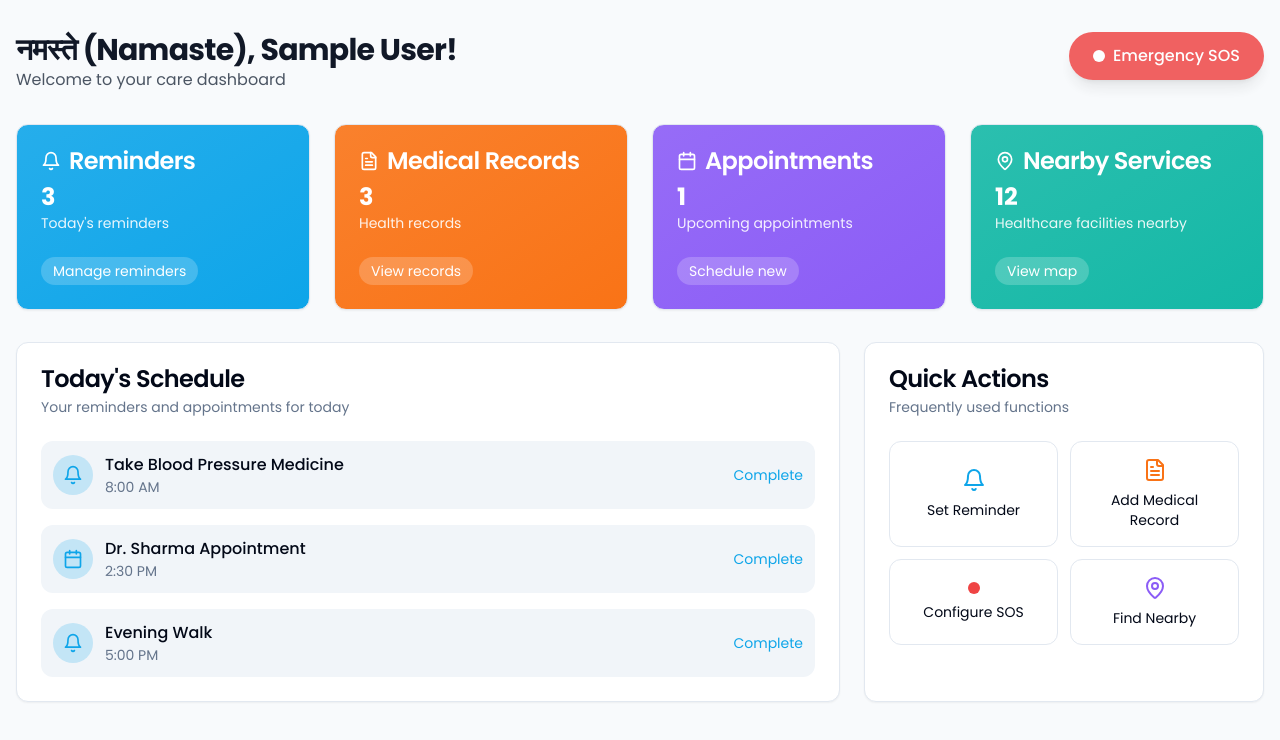
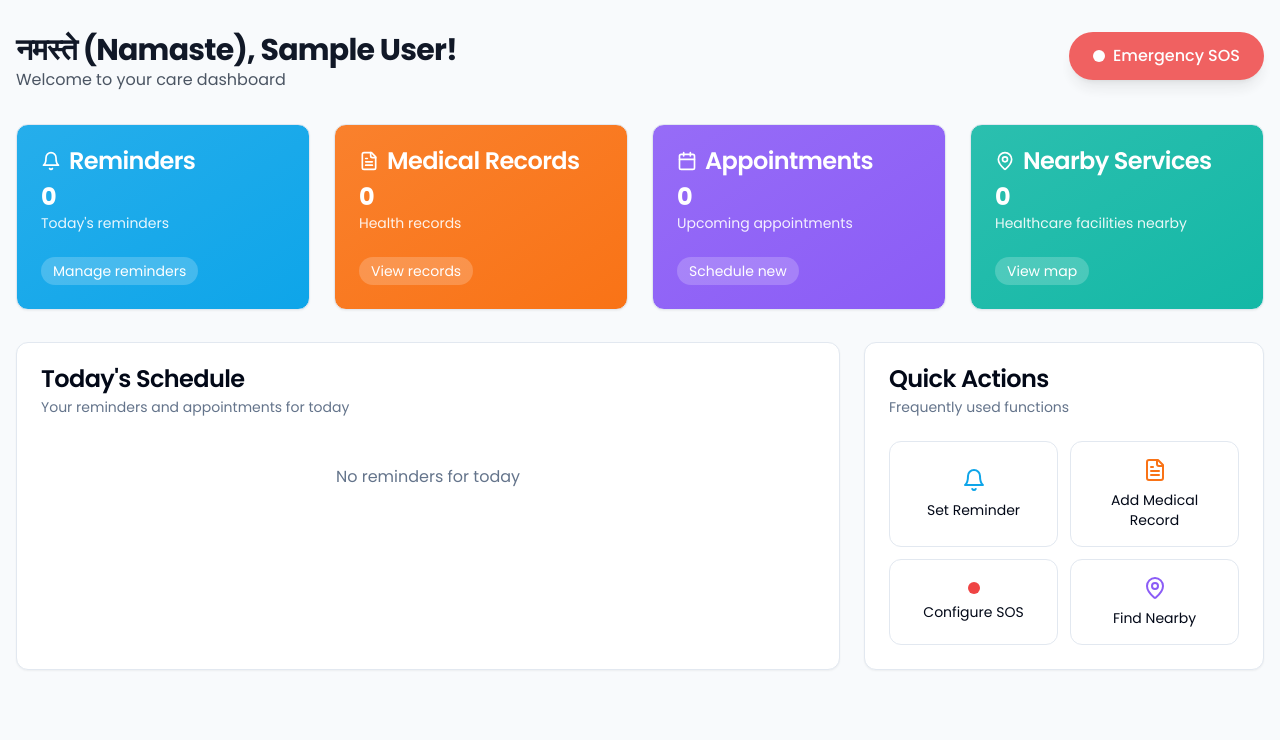
Before and after one commit to mayuri526/sahayak-sundar-sathi, a React (Vite) app: page /dashboard in a window 1280 px wide. Shown: the top 740 px of the page. Built offline with nearby package versions, Linux system fonts and the light colour scheme; sample sign-in values are in the browser's storage.

Commit message:
Clear all records and data on login
-   Modified components to initialize with empty data.
-   Provided instructions to run the application from scratch.

```diff
--- a/src/components/dashboard/Dashboard.tsx
+++ b/src/components/dashboard/Dashboard.tsx
@@ -2,7 +2,7 @@
 import React, { useEffect, useState } from 'react';
 import { useNavigate } from 'react-router-dom';
 import { Card, CardContent, CardDescription, CardFooter, CardHeader, CardTitle } from '@/components/ui/card';
-import { Bell, Calendar, FileText, MapPin } from 'lucide-react';
+import { Bell, Calendar, FileText, MapPin, User, LogOut } from 'lucide-react';
 import { toast } from '@/components/ui/sonner';
 
 type UserData = {
@@ -25,14 +25,8 @@ const Dashboard = () => {
       navigate('/login');
     }
 
-    // Get some mock data for the dashboard
-    const mockReminders = [
-      { id: 1, title: 'Take Blood Pressure Medicine', time: '8:00 AM', date: new Date().toLocaleDateString() },
-      { id: 2, title: 'Dr. Sharma Appointment', time: '2:30 PM', date: new Date().toLocaleDateString() },
-      { id: 3, title: 'Evening Walk', time: '5:00 PM', date: new Date().toLocaleDateString() },
-    ];
-
-    setUpcomingReminders(mockReminders);
+    // Initialize with empty reminders instead of mock data
+    setUpcomingReminders([]);
   }, [navigate]);
 
   const handleAddReminder = () => {
@@ -94,7 +88,7 @@ const Dashboard = () => {
             </CardTitle>
           </CardHeader>
           <CardContent>
-            <p className="text-2xl font-bold">3</p>
+            <p className="text-2xl font-bold">0</p>
             <p className="text-sm opacity-90">Health records</p>
           </CardContent>
           <CardFooter>
@@ -115,7 +109,7 @@ const Dashboard = () => {
             </CardTitle>
           </CardHeader>
           <CardContent>
-            <p className="text-2xl font-bold">1</p>
+            <p className="text-2xl font-bold">0</p>
             <p className="text-sm opacity-90">Upcoming appointments</p>
           </CardContent>
           <CardFooter>
@@ -136,7 +130,7 @@ const Dashboard = () => {
             </CardTitle>
           </CardHeader>
           <CardContent>
-            <p className="text-2xl font-bold">12</p>
+            <p className="text-2xl font-bold">0</p>
             <p className="text-sm opacity-90">Healthcare facilities nearby</p>
           </CardContent>
           <CardFooter>
@@ -158,26 +152,6 @@ const Dashboard = () => {
           </CardHeader>
           <CardContent>
             <div className="space-y-4">
-              {upcomingReminders.map(reminder => (
-                <div
-                  key={reminder.id}
-                  className="flex items-center justify-between p-3 bg-muted rounded-lg"
-                >
-                  <div className="flex items-center gap-3">
-                    <div className="h-10 w-10 rounded-full bg-care-blue/20 flex items-center justify-center text-care-blue">
-                      {reminder.id === 2 ? <Calendar className="h-5 w-5" /> : <Bell className="h-5 w-5" />}
-                    </div>
-                    <div>
-                      <p className="font-medium">{reminder.title}</p>
-                      <p className="text-sm text-muted-foreground">{reminder.time}</p>
-                    </div>
-                  </div>
-                  <div>
-                    <button className="text-sm text-care-blue hover:underline">Complete</button>
-                  </div>
-                </div>
-              ))}
-
               {upcomingReminders.length === 0 && (
                 <div className="text-center py-6 text-muted-foreground">
                   No reminders for today
```
